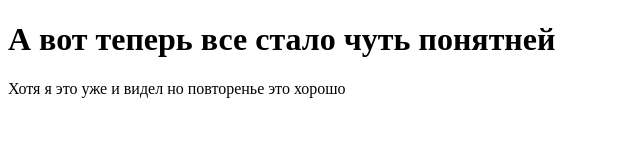
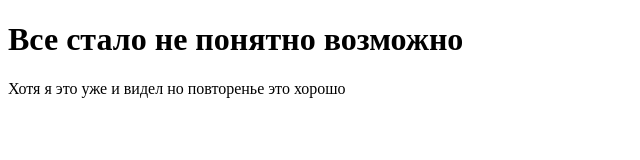
Before and after one commit to Banshi130/html-ds, a plain HTML site: page index.html in a window 1280 px wide. Shown: the whole page, without its empty margins (0-640 px from the left). Drawn offline with Linux system fonts and the light colour scheme.

Commit message:
Новая ветка для проверки конфликта

```diff
--- a/index.html
+++ b/index.html
@@ -7,7 +7,7 @@
     <title>Document</title>
 </head>
 <body>
-    <h1>А вот теперь все стало чуть понятней</h1>
+    <h1>Все стало не понятно возможно</h1>
     <p>Хотя я это уже и видел но повторенье это хорошо <p>
 </body>
 </html>
```
